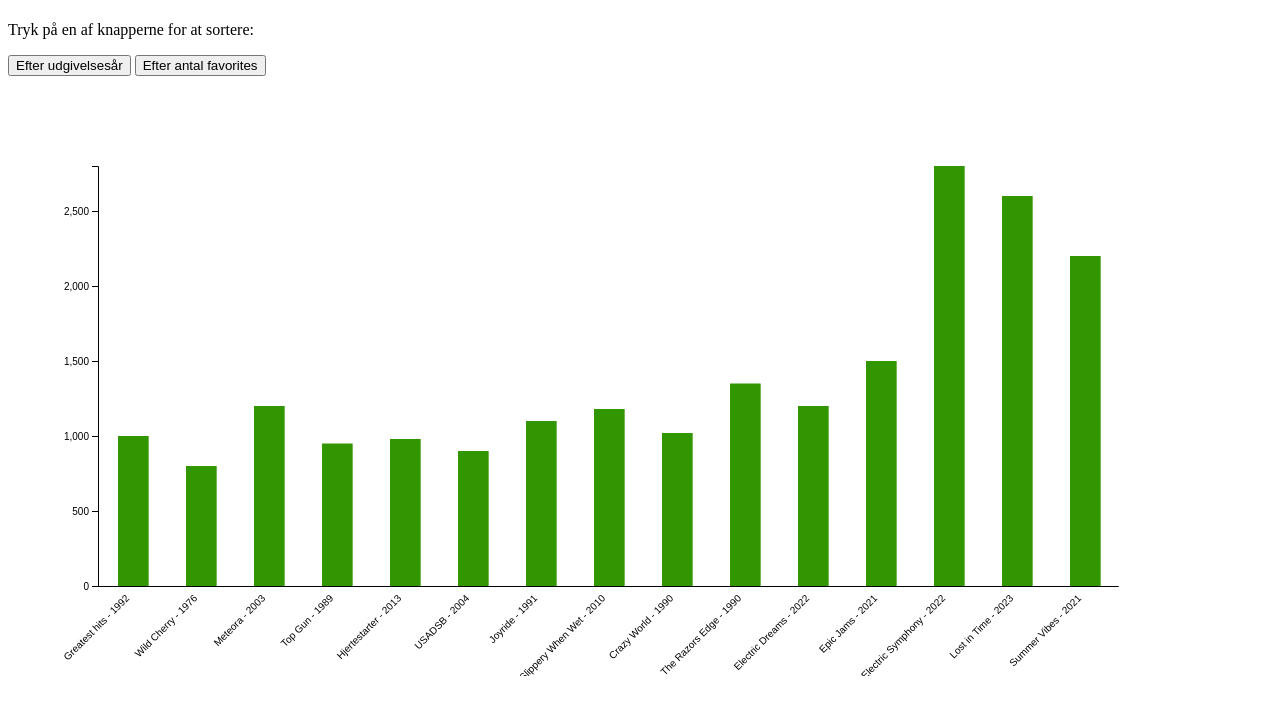
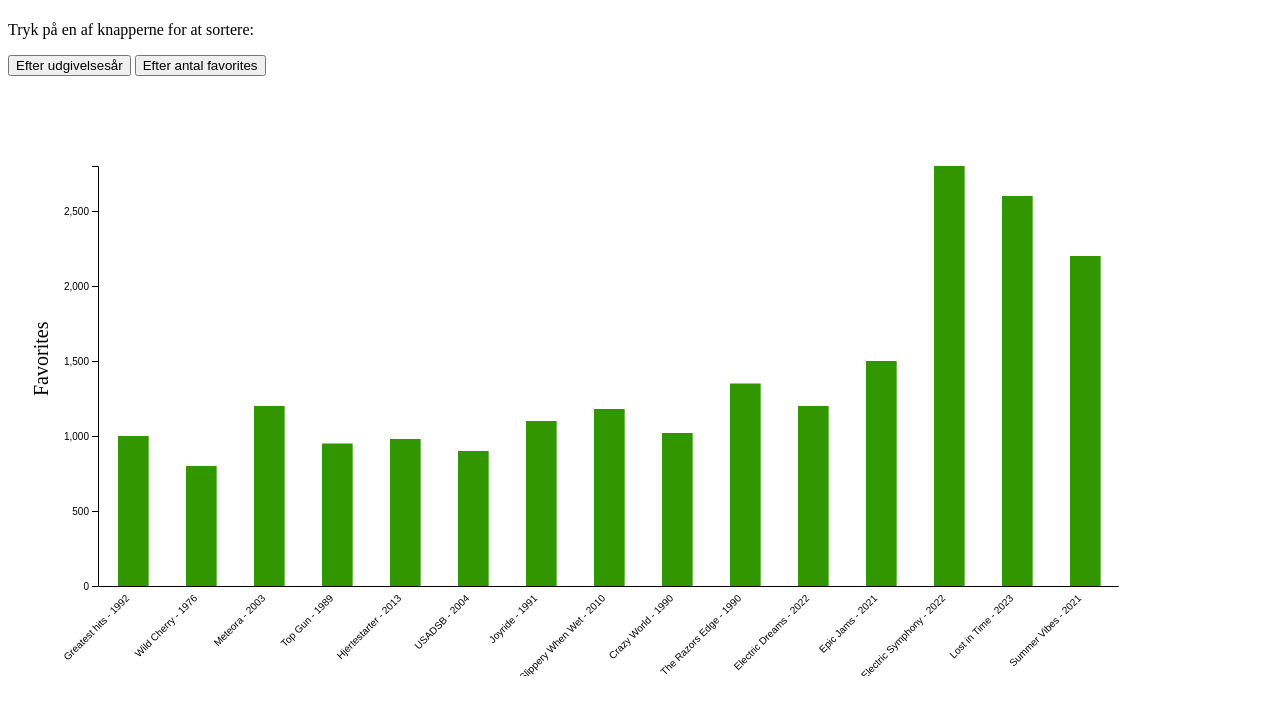
Before and after one commit to noahrdam/Aflevering-4, a plain HTML site: page index.html in a window 1280 px wide. Shown: the part 59-774 px from the top of the page. Drawn offline with nearby package versions, Linux system fonts and the light colour scheme.

Commit message:
tilføjet overskrift

```diff
--- a/dataanmination2.js
+++ b/dataanmination2.js
@@ -152,6 +152,14 @@ function addAxes() {
   formatAxisX();
 }
 
+svg.append("text")
+        .attr("text-anchor", "center")
+        .attr("y", 10)
+        .attr("x", -250)
+        .style("font-size", "20px")
+        .text("Favorites")
+        .attr("transform", "rotate(-90,50,20)");
+
 function formatAxisX() {
   svg
     .select("#xAxis")
@@ -193,4 +201,7 @@ function sortData(by) {
       return a[1] - b[1];
     });
   }
+
+
+
 }
```
Also changed, not shown: index.html (+1 -1 lines).
